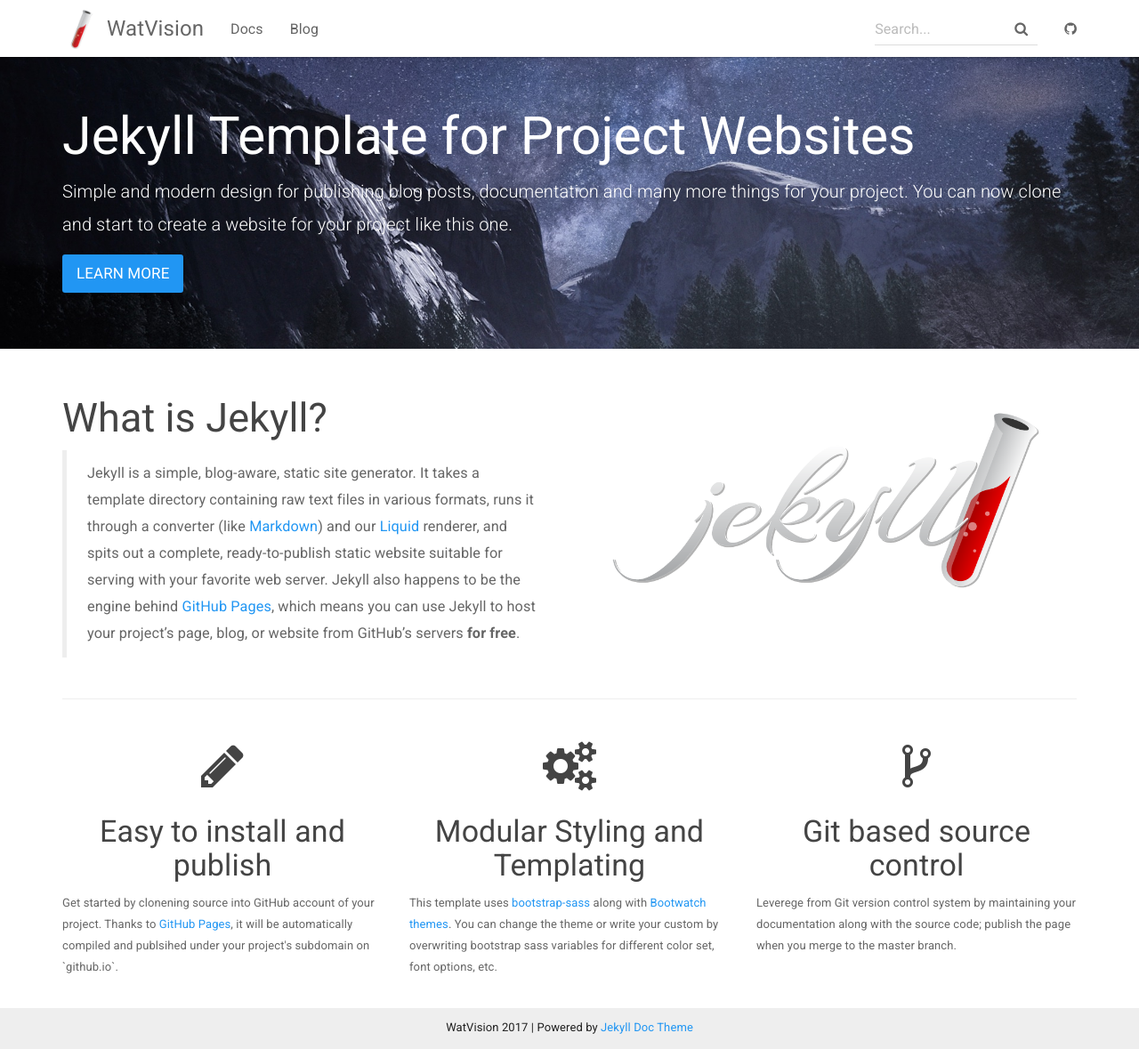
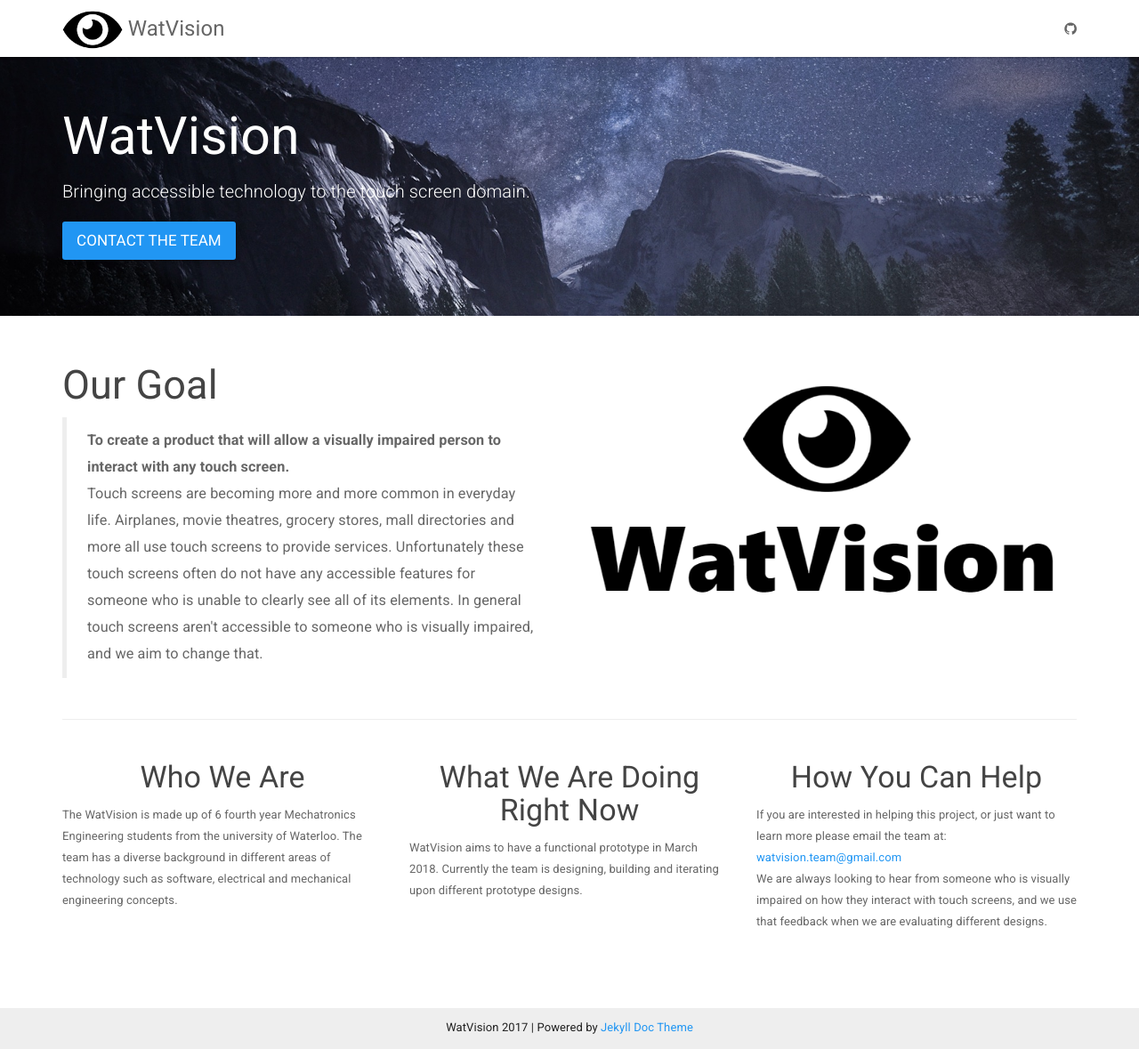
Before and after one commit to watvision/watvision.github.io, a Jekyll site: the page built from index.html, in a window 1280 px wide and 1179 px high. Shown: the whole window at 89% size. Built offline with Jekyll 4.4.1, drawn with Linux system fonts in a browser that asks for light colours; nearby versions of some CDN libraries.

Commit message:
Added WatVision info Modified sections of template to give better information on Watvision Mostly modified index Added images Updated navigation

```diff
--- a/_config.yml
+++ b/_config.yml
@@ -7,8 +7,8 @@
 
 baseurl: "" # the subpath of your site, e.g. /blog/
 url: https://watvision.github.io # the base hostname & protocol for your site
-git_address: https://github.com/aksakalli/jekyll-doc-theme
-git_edit_address: https://github.com/aksakalli/jekyll-doc-theme/blob/gh-pages
+git_address: https://github.com/watvision/watvision.github.io
+git_edit_address: https://github.com/watvision/watvision.github.io
 
 # theme options from https://bootswatch.com/
 # comment out this to use default Bootstrap
--- a/_includes/topnav.html
+++ b/_includes/topnav.html
@@ -13,16 +13,9 @@
         </div>
         <div id="navbar" class="collapse navbar-collapse">
             <ul class="nav navbar-nav">
-                <li {% if page.sectionid=='docs' %} class="active" {% endif %}><a href="{{ "/docs/home/" | prepend: site.baseurl }}">Docs</a></li>
-                <li {% if page.sectionid=='blog' %} class="active" {% endif %}><a href="{{ site.posts.first.url | prepend: site.baseurl }}">Blog</a></li>
+
             </ul>
             <div class="navbar-right">
-                <form class="navbar-form navbar-left">
-                    <div class="form-group has-feedback">
-                        <input id="search-box" type="text" class="form-control" placeholder="Search...">
-                        <i class="fa fa-search form-control-feedback"></i>
-                    </div>
-                </form>
                 <ul class="nav navbar-nav">
                     <li><a href="{{ site.git_address }}"><i class="fa fa-github" aria-hidden="true"></i></a></li>
                 </ul>
--- a/index.html
+++ b/index.html
@@ -4,10 +4,9 @@
 
 <div class="header-container jumbotron">
     <div class="container">
-        <h1>Jekyll Template for Project Websites</h1>
-        <p>Simple and modern design for publishing blog posts, documentation and many more things for your project.
-          You can now clone and start to create a website for your project like this one.</p>
-        <p><a class="btn btn-primary btn-lg" href="{{ "/docs/home/" | prepend: site.baseurl }}" role="button">Learn more</a></p>
+        <h1>WatVision</h1>
+        <p>Bringing accessible technology to the touch screen domain.</p>
+        <p><a class="btn btn-primary btn-lg" href="mailto:watvision.team@gmail.com" role="button">Contact The Team</a></p>
     </div>
 </div>
 
@@ -16,21 +15,23 @@
 
     <div class="row">
         <div class="col-md-6">
-            <h2 class="header-light regular-pad">What is Jekyll?</h2>
+            <h2 class="header-light regular-pad">Our Goal
+            </h2>
             <blockquote>
-              <p>Jekyll is a simple, blog-aware, static site generator. It takes a template
-              directory containing raw text files in various formats, runs it through
-              a converter (like <a href="https://daringfireball.net/projects/markdown/">Markdown</a>)
-              and our <a href="https://github.com/Shopify/liquid/wiki">Liquid</a> renderer, and
-              spits out a complete, ready-to-publish static website suitable
-              for serving with your favorite web server. Jekyll also happens to be the engine
-              behind <a href="https://pages.github.com">GitHub Pages</a>, which means you can use Jekyll
-              to host your project’s page, blog, or website from GitHub’s servers <strong>for
-              free</strong>.</p>
+              <p> <b>To create a product that will
+                    allow a visually impaired person to interact with any
+                    touch screen.</b> <br/>
+                  Touch screens are becoming more and more common in everyday life. Airplanes,
+                  movie theatres, grocery stores, mall directories and more all use touch screens to
+                provide services. Unfortunately these touch screens often do not have
+                any accessible features for someone who is unable to clearly see
+                all of its elements. In general touch screens aren't accessible to someone who is visually impaired,
+                and we aim to change that.
+                </p>
             </blockquote>
         </div>
         <div class="col-md-6 text-center">
-            <img src="img/jekyll-dark.png" alt="" class="img-responsive">
+            <img src="img/watvision.png" alt="" class="img-responsive">
         </div>
     </div>
 
@@ -38,23 +39,25 @@
 
     <div class="row">
         <div class="col-sm-4">
-            <h1 class="text-center"><i class="fa fa-pencil" aria-hidden="true"></i></h1>
-            <h3 class="text-center">Easy to install and publish</h3>
-            <p>Get started by clonening source into GitHub account of your project. Thanks to <a href="https://pages.github.com">GitHub Pages</a>,
-              it will be automatically compiled and publsihed under your project's subdomain on `github.io`.
+            <h3 class="text-center">Who We Are</h3>
+            <p>The WatVision is made up of 6 fourth year Mechatronics Engineering students from
+                the university of Waterloo. The team has a diverse background in different areas of technology
+                such as software, electrical and mechanical engineering concepts.
             </p>
         </div>
         <div class="col-sm-4">
-            <h1 class="text-center"><i class="fa fa-cogs" aria-hidden="true"></i></h1>
-            <h3 class="text-center">Modular Styling and Templating</h3>
-            <p>This template uses <a href="https://github.com/twbs/bootstrap-sass">bootstrap-sass</a> along with <a href="https://bootswatch.com/">Bootwatch themes</a>.
-            You can change the theme or write your custom by overwriting bootstrap sass variables for different color set, font options, etc.</p>
+            <h3 class="text-center">What We Are Doing Right Now</h3>
+            <p>WatVision aims to have a functional prototype in March 2018. Currently the team is designing, building
+                and iterating upon different prototype designs.
+            </p>
         </div>
         <div class="col-sm-4">
-            <h1 class="text-center"><i class="fa fa-code-fork" aria-hidden="true"></i></h1>
-            <h3 class="text-center">Git based source control</h3>
-            <p>Leverege from Git version control system by
-              maintaining your documentation along with the source code; publish the page when you merge to the master branch.</p>
+            <h3 class="text-center">How You Can Help</h3>
+            <p>If you are interested in helping this project, or just want to learn more please email the team at:
+                <a href='mailto:watvision.team@gmail.com'>watvision.team@gmail.com</a> <br/>
+                We are always looking to hear from someone who is visually impaired on how they interact with touch screens,
+                and we use that feedback when we are evaluating different designs.
+            </p>
         </div>
     </div>
 
```
Also changed, not shown: favicon.ico, img/jekyll-dark.png (deleted), img/jekyll.png (deleted), img/logonav.png, img/watvision.png (added).
